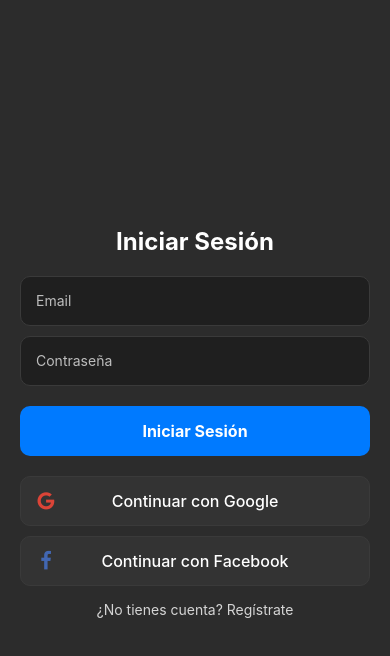
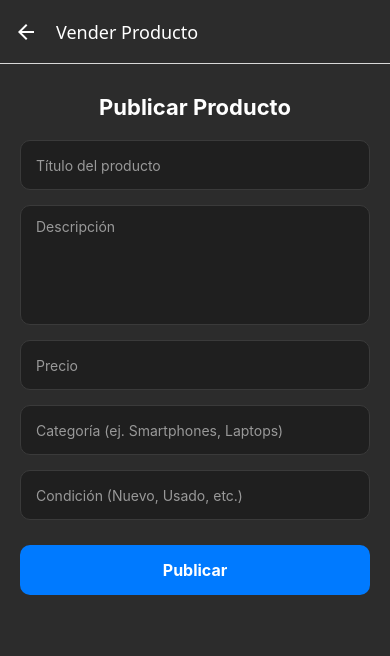
Before and after one commit to Team-Pepe/Pepe-Mobile, a React Native app: screen /SellProduct in a window 390 px wide. Shown: the top 656 px of the page. Built offline with nearby package versions, Linux system fonts and the light colour scheme.

Commit message:
feat(profile): add sell product screen and navigation
Add new screen for product selling functionality with form validation and navigation from profile screen. Includes title, description, price, category and condition fields with proper validation.

```diff
--- a/src/navigation/AppNavigator.js
+++ b/src/navigation/AppNavigator.js
@@ -15,6 +15,7 @@ import FavoritesScreen from '../screens/favorites/FavoritesScreen';
 import VersusScreen from '../screens/comparison/VersusScreen';
 import MyPCScreen from '../screens/pc-builder/MyPCScreen';
 import ProfileScreen from '../screens/profile/ProfileScreen';
+import SellProductScreen from '../screens/profile/SellProductScreen';
 
 const Stack = createStackNavigator();
 const Tab = createBottomTabNavigator();
@@ -151,6 +152,13 @@ const AppNavigator = () => {
             ),
           }}
         />
+        <Stack.Screen
+          name="SellProduct"
+          component={SellProductScreen}
+          options={{
+            title: 'Vender Producto',
+          }}
+        />
       </Stack.Navigator>
       </NavigationContainer>
     </SafeAreaProvider>
--- a/src/screens/profile/ProfileScreen.js
+++ b/src/screens/profile/ProfileScreen.js
@@ -44,6 +44,11 @@ const ProfileScreen = ({ navigation }) => {
         <TouchableOpacity style={styles.menuItem}>
           <FontAwesome5 name="shopping-bag" size={20} color="#007AFF" />
           <Text style={styles.menuText}>Mis Pedidos</Text>
+        </TouchableOpacity>
+
+        <TouchableOpacity style={styles.menuItem} onPress={() => navigation.navigate('SellProduct')}>
+          <FontAwesome5 name="tags" size={20} color="#007AFF" />
+          <Text style={styles.menuText}>Vender</Text>
         </TouchableOpacity>
 
         <TouchableOpacity style={styles.menuItem}>
--- /dev/null
+++ b/src/screens/profile/SellProductScreen.js
@@ -0,0 +1,147 @@
+import React, { useState } from 'react';
+import { View, Text, TextInput, TouchableOpacity, StyleSheet, ScrollView, Alert, ActivityIndicator } from 'react-native';
+
+const SellProductScreen = ({ navigation }) => {
+  const [title, setTitle] = useState('');
+  const [description, setDescription] = useState('');
+  const [price, setPrice] = useState('');
+  const [category, setCategory] = useState('');
+  const [condition, setCondition] = useState('');
+  const [loading, setLoading] = useState(false);
+
+  const validate = () => {
+    if (!title || !description || !price || !category || !condition) {
+      Alert.alert('Campos requeridos', 'Completa todos los campos para continuar');
+      return false;
+    }
+    if (isNaN(Number(price))) {
+      Alert.alert('Precio inválido', 'Ingresa un precio numérico válido');
+      return false;
+    }
+    return true;
+  };
+
+  const handlePublish = async () => {
+    if (!validate()) return;
+    setLoading(true);
+    try {
+      // Aquí iría la llamada al backend para crear el listado
+      // Por ahora, simulamos el éxito
+      await new Promise(res => setTimeout(res, 1200));
+      Alert.alert('Publicado', 'Tu producto ha sido enviado para revisión');
+      navigation.goBack();
+    } catch (e) {
+      Alert.alert('Error', 'No se pudo publicar el producto');
+    } finally {
+      setLoading(false);
+    }
+  };
+
+  return (
+    <ScrollView style={styles.container} contentContainerStyle={styles.content}>
+      <Text style={styles.title}>Publicar Producto</Text>
+
+      <TextInput
+        style={styles.input}
+        placeholder="Título del producto"
+        placeholderTextColor="#999"
+        value={title}
+        onChangeText={setTitle}
+      />
+
+      <TextInput
+        style={[styles.input, { height: 120 } ]}
+        placeholder="Descripción"
+        placeholderTextColor="#999"
+        value={description}
+        onChangeText={setDescription}
+        multiline
+      />
+
+      <TextInput
+        style={styles.input}
+        placeholder="Precio"
+        placeholderTextColor="#999"
+        value={price}
+        onChangeText={setPrice}
+        keyboardType="numeric"
+      />
+
+      <TextInput
+        style={styles.input}
+        placeholder="Categoría (ej. Smartphones, Laptops)"
+        placeholderTextColor="#999"
+        value={category}
+        onChangeText={setCategory}
+      />
+
+      <TextInput
+        style={styles.input}
+        placeholder="Condición (Nuevo, Usado, etc.)"
+        placeholderTextColor="#999"
+        value={condition}
+        onChangeText={setCondition}
+      />
+
+      <TouchableOpacity
+        style={[styles.button, loading && styles.buttonDisabled]}
+        onPress={handlePublish}
+        disabled={loading}
+      >
+        {loading ? (
+          <ActivityIndicator size="small" color="#ffffff" />
+        ) : (
+          <Text style={styles.buttonText}>Publicar</Text>
+        )}
+      </TouchableOpacity>
+    </ScrollView>
+  );
+};
+
+const styles = StyleSheet.create({
+  container: {
+    flex: 1,
+    backgroundColor: '#2c2c2c',
+  },
+  content: {
+    padding: 20,
+    paddingTop: 30,
+    paddingBottom: 40,
+  },
+  title: {
+    fontSize: 22,
+    fontWeight: 'bold',
+    color: '#ffffff',
+    marginBottom: 20,
+    textAlign: 'center',
+  },
+  input: {
+    backgroundColor: '#1f1f1f',
+    color: '#ffffff',
+    borderRadius: 10,
+    paddingHorizontal: 15,
+    paddingVertical: 12,
+    height: 50,
+    marginBottom: 15,
+    borderWidth: 1,
+    borderColor: '#3a3a3a',
+  },
+  button: {
+    backgroundColor: '#007AFF',
+    borderRadius: 10,
+    height: 50,
+    justifyContent: 'center',
+    alignItems: 'center',
+    marginTop: 10,
+  },
+  buttonDisabled: {
+    opacity: 0.8,
+  },
+  buttonText: {
+    color: '#fff',
+    fontWeight: 'bold',
+    fontSize: 16,
+  },
+});
+
+export default SellProductScreen;
```
